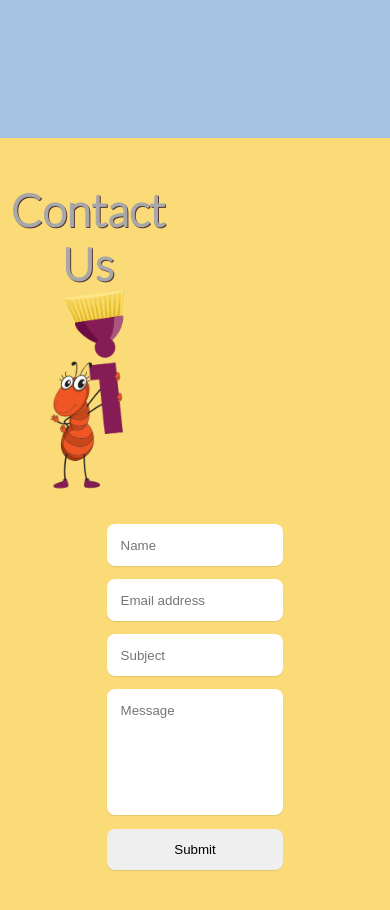
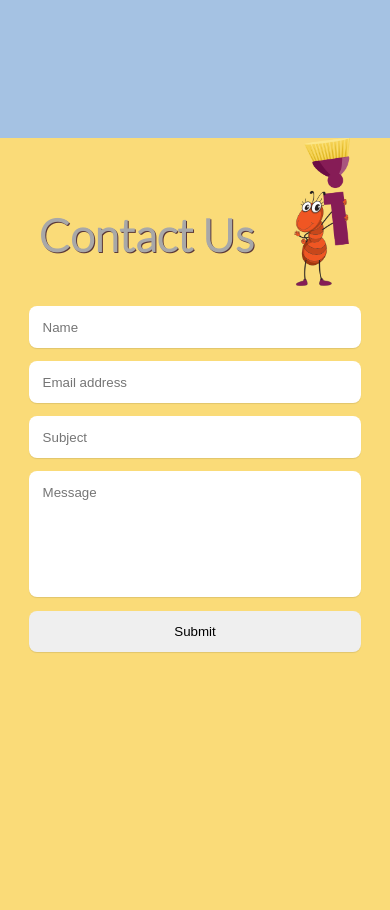
Before and after one commit to MomentaiBro/CarlaniWebApp, a React (Create React App) app: page / in a window 390 px wide. Shown: the part 5320-6230 px from the top of the page. Built offline with nearby package versions, Linux system fonts and the light colour scheme; the HTML template or start-up script is replaced by a standard one.

Commit message:
almosttttttt mfn done

```diff
--- a/src/components/Contact.js
+++ b/src/components/Contact.js
@@ -18,7 +18,7 @@ const Contact = () => {
                     />
             </div>
             <form className={style.cf}>
-                <div class="half left cf">
+                <div className={`${style.half} ${style.left} ${style.cf}`}>
                     <input type="text" className={style.inputName} placeholder="Name"/>
                     <input type="email" id="input-email" placeholder="Email address"/>
                     <input type="text" id="input-subject" placeholder="Subject"/>
--- a/src/modules/Contact.module.css
+++ b/src/modules/Contact.module.css
@@ -100,8 +100,14 @@ form textarea {
 
   .contact_H1 {
     display: flex;
+    flex-direction: row;
     align-items: center;
-    justify-content: center;
+    justify-content: space-evenly;
+    width: 100%;
+  }
+
+  .contactImg {
+    height: 150px;
   }
   .contact_H1 > h1 {
     font-size: 45px;
@@ -112,8 +118,9 @@ form textarea {
   }
 
   form {
+    max-width: 85vw;
     text-align: center;
-    margin: 20px auto;
+    margin: 5px auto;
   }
 
   form textarea {
```
